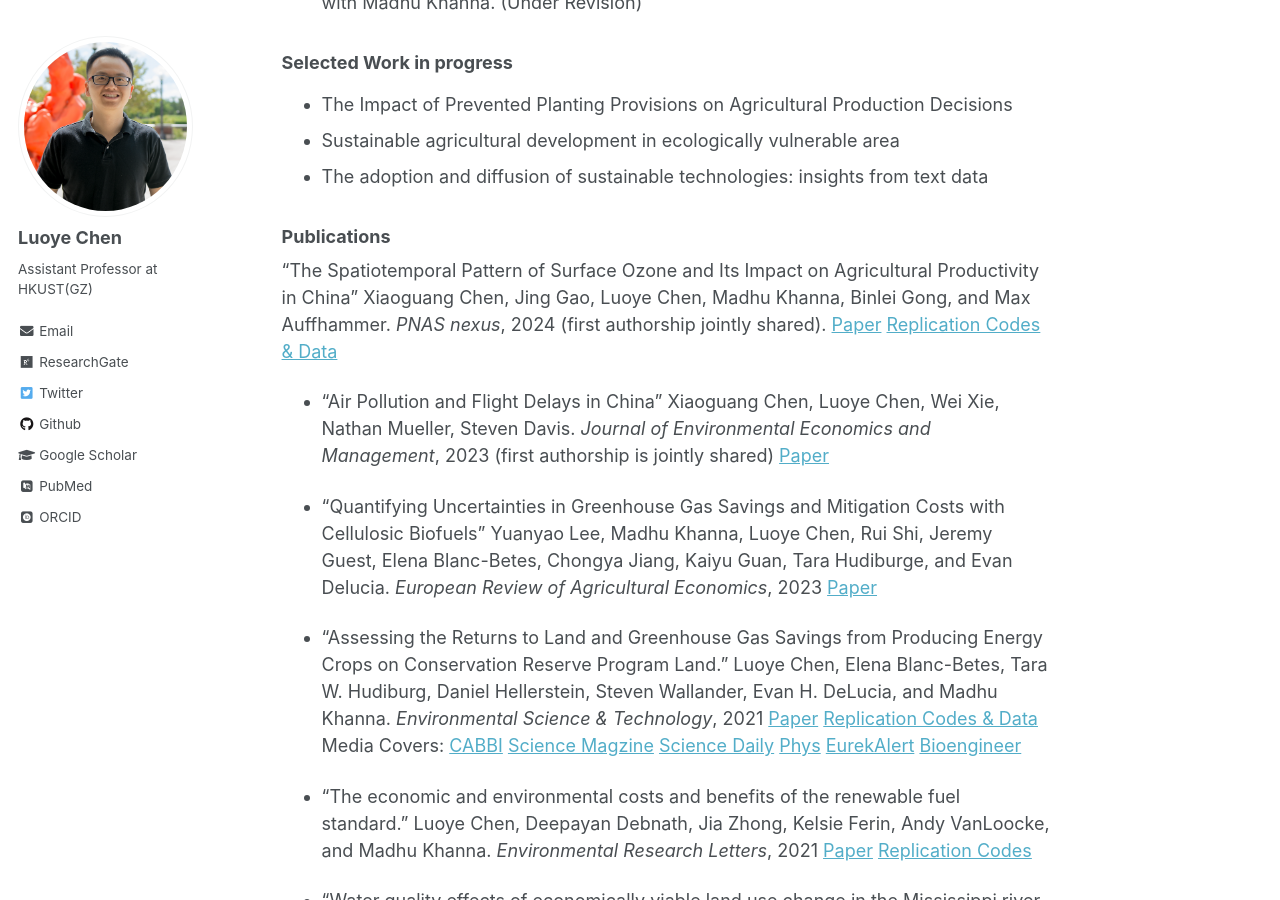
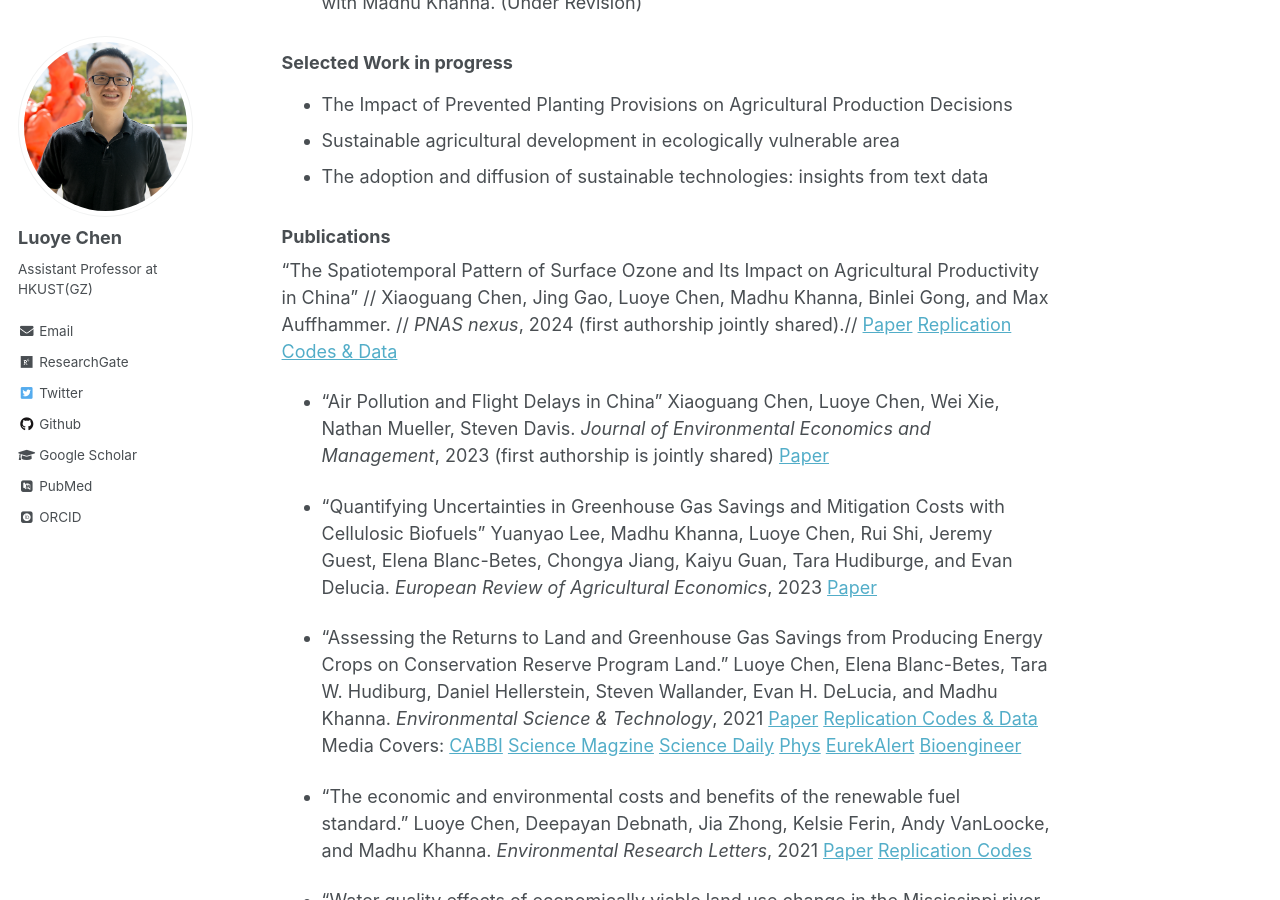
Before and after one commit to luoyec/luoyec.github.io, a Jekyll site: the page built from _pages/publication2.md, in a window 1280 px wide and 900 px high, scrolled down 400 px. Built offline with Jekyll 4.4.1, drawn with Linux system fonts in a browser that asks for light colours; some web fonts are replaced.

```diff
--- a/_pages/publication2.md
+++ b/_pages/publication2.md
@@ -19,9 +19,9 @@ redirect_from:
 - The adoption and diffusion of sustainable technologies: insights from text data
 
 ### Publications
-"The Spatiotemporal Pattern of Surface Ozone and Its Impact on Agricultural Productivity in China"
-Xiaoguang Chen, Jing Gao, Luoye Chen, Madhu Khanna, Binlei Gong, and Max Auffhammer.
-*PNAS nexus*, 2024 (first authorship jointly shared).
+"The Spatiotemporal Pattern of Surface Ozone and Its Impact on Agricultural Productivity in China" //
+Xiaoguang Chen, Jing Gao, Luoye Chen, Madhu Khanna, Binlei Gong, and Max Auffhammer. //
+*PNAS nexus*, 2024 (first authorship jointly shared).//
 [Paper](https://doi.org/10.1093/pnasnexus/pgad435) [Replication Codes & Data](https://zenodo.org/records/10280292)
 
 - “Air Pollution and Flight Delays in China"
```
